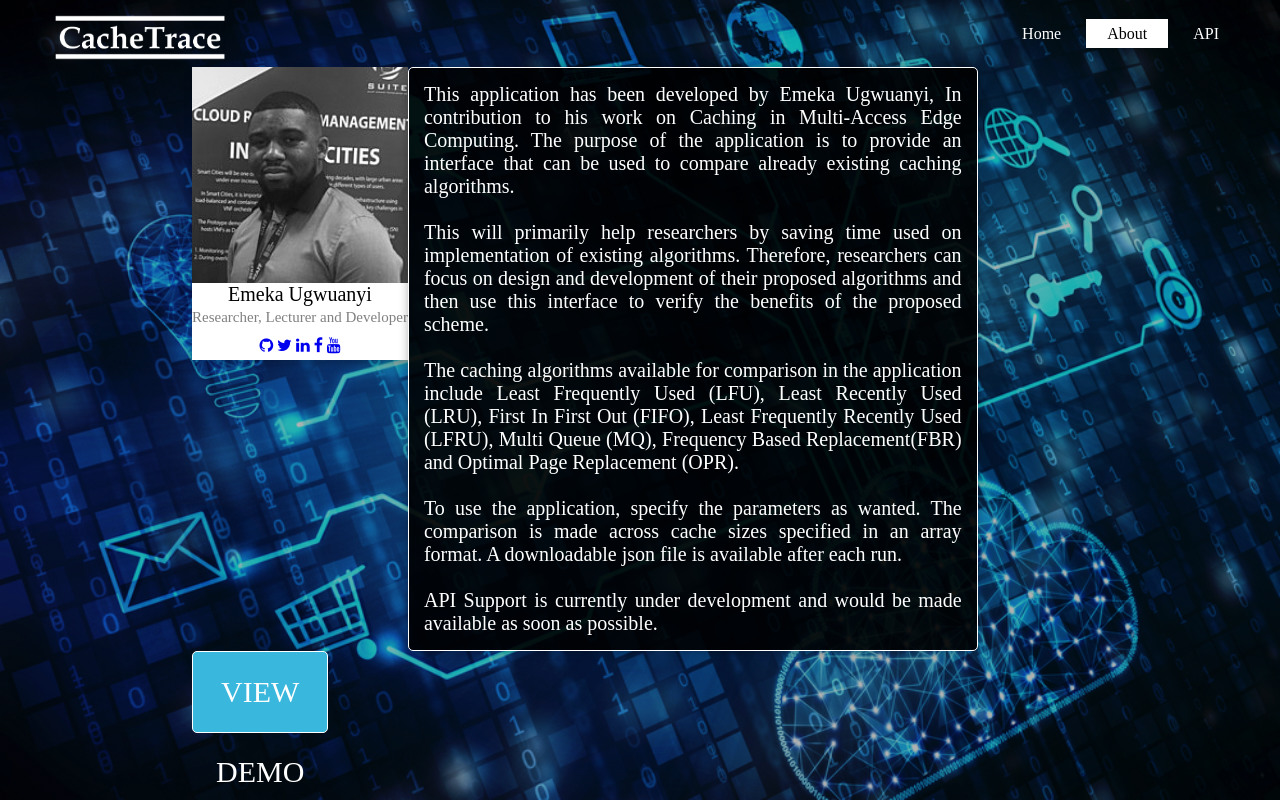
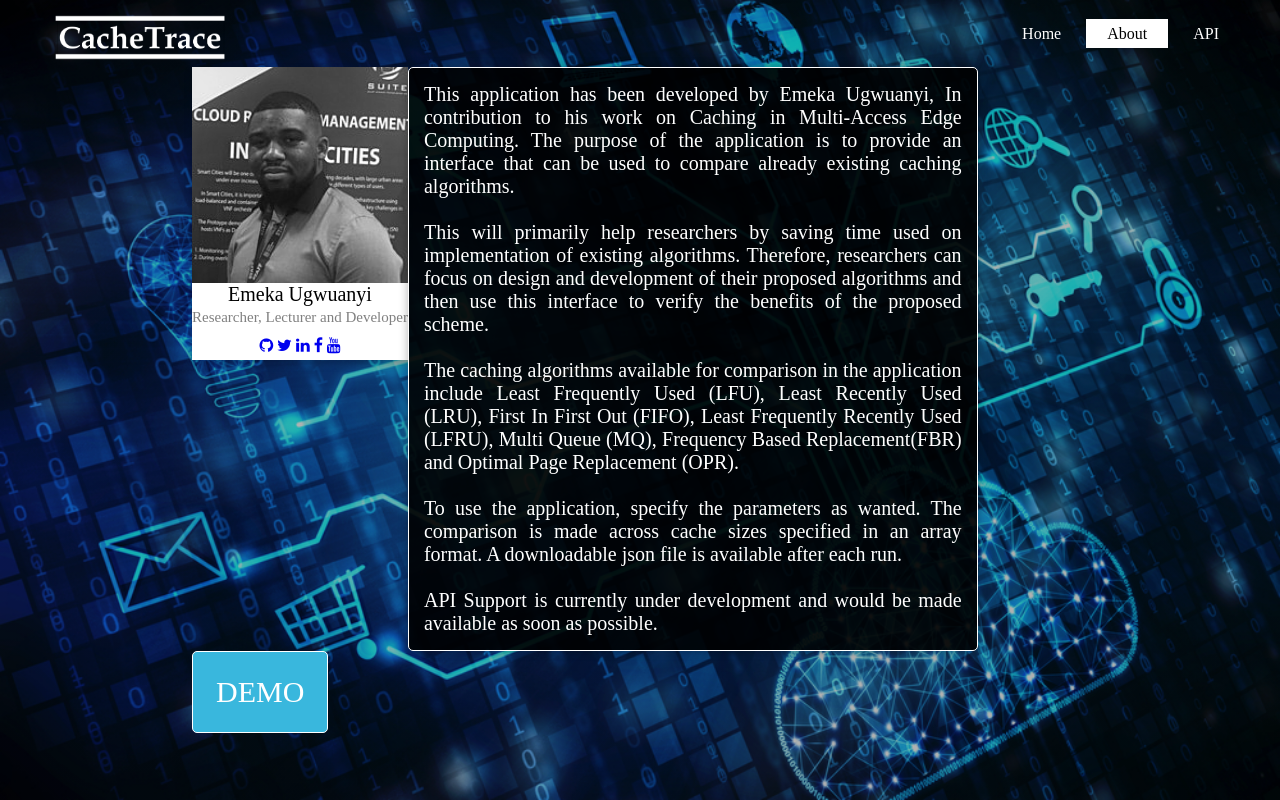
Before and after one commit to emylincon/cachetrace, a Flask app: page /about in a window 1280 px wide. Run offline with Flask 2, Linux system fonts and the light colour scheme.

Commit message:
design updates

```diff
--- a/templates/about.html
+++ b/templates/about.html
@@ -49,7 +49,7 @@
                 <br>
                 <p>API Support is currently under development and would be made available as soon as possible.</p>
             </div>
-            <a href="https://youtu.be/vnniaE1y17Q" target="_blank"><div class="demo">VIEW DEMO</div></a>
+            <a href="https://youtu.be/vnniaE1y17Q" target="_blank"><div class="demo">DEMO</div></a>
         </div>
 
     </header>
```
